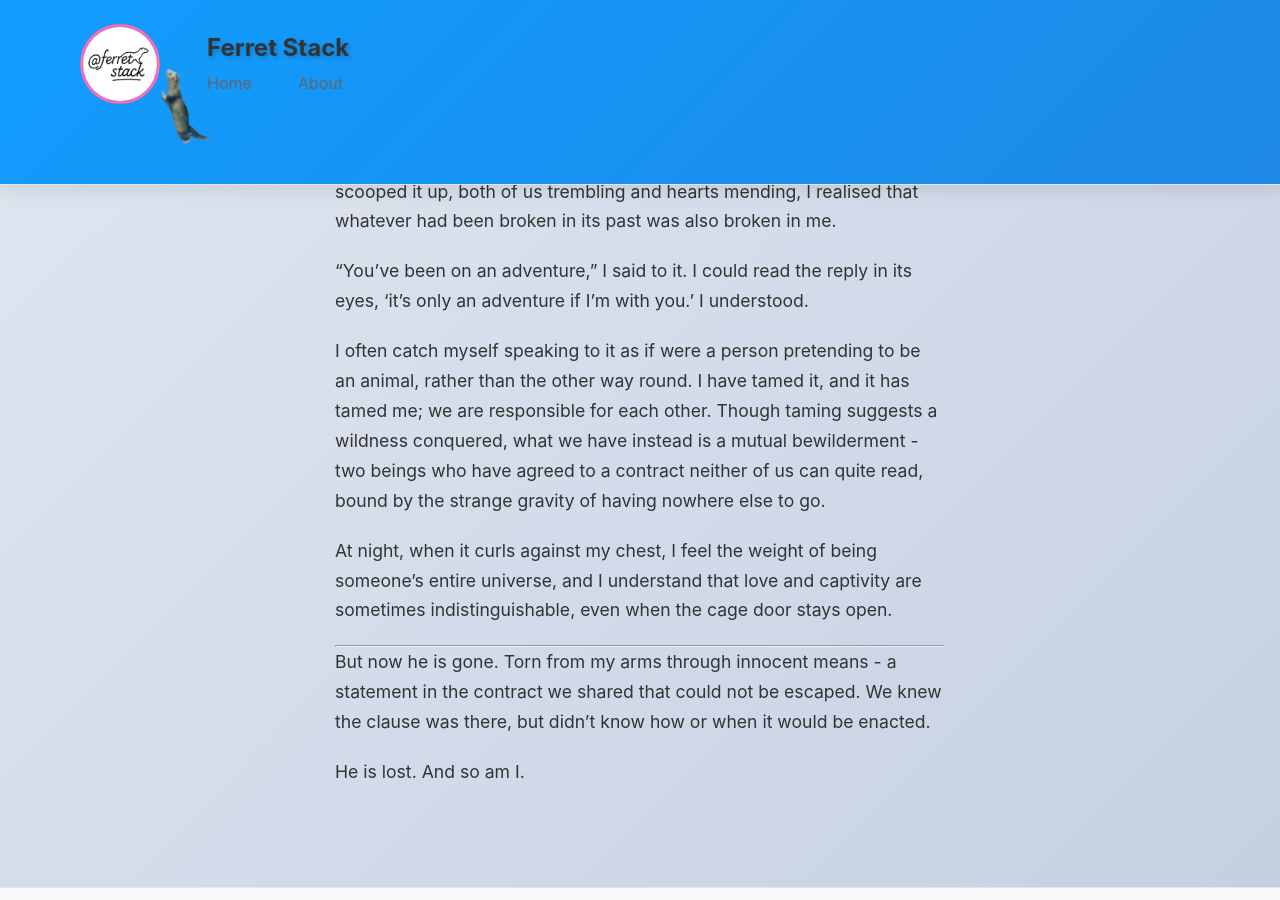
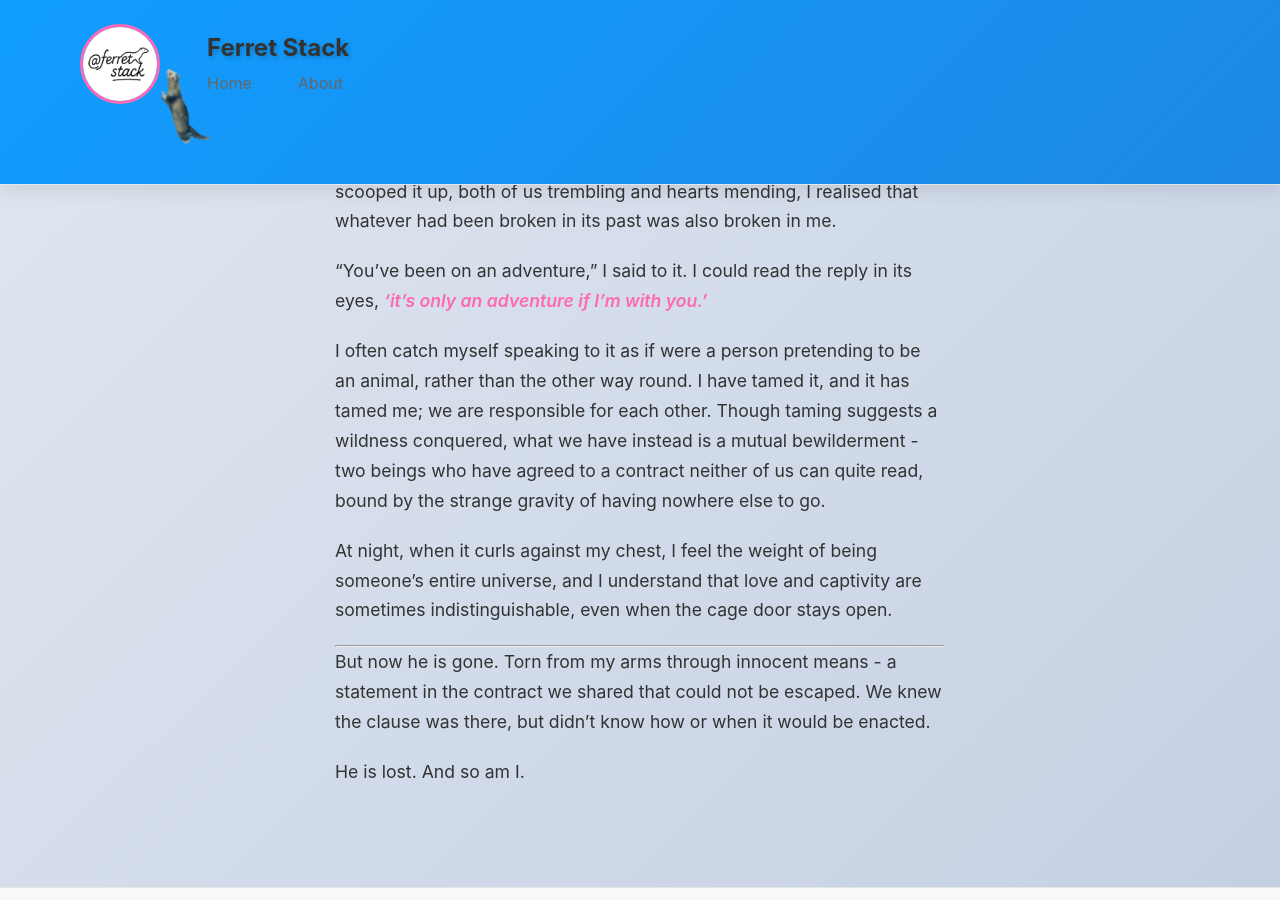
Before and after one commit to ferret-stack/ferret-stack.github.io, a Jekyll site: the page built from _posts/2025-09-25-Saving-You-Saved-Me.md, in a window 1280 px wide and 900 px high, scrolled down 1546 px. Built offline with Jekyll 4.4.1, drawn with Linux system fonts in a browser that asks for light colours.

Commit message:
Update 2025-09-25-Saving-You-Saved-Me.md

```diff
--- a/_posts/2025-09-25-Saving-You-Saved-Me.md
+++ b/_posts/2025-09-25-Saving-You-Saved-Me.md
@@ -21,7 +21,7 @@
 
 It saw me before I saw it. Emerging from some plant bed soaked and shivering, just as I was, it ran directly to me with a recognition that felt like coming home and it bit my ankle. Alerting me? Disciplining me? I scooped it up, both of us trembling and hearts mending, I realised that whatever had been broken in its past was also broken in me.
 
-"You've been on an adventure," I said to it. I could read the reply in its eyes, 'it's only an adventure if I'm with you.' I understood.
+"You've been on an adventure," I said to it. I could read the reply in its eyes, <em><span style="color:#ff69b4;">'it's only an adventure if I'm with you.'</span></em>
 
 I often catch myself speaking to it as if were a person pretending to be an animal, rather than the other way round. I have tamed it, and it has tamed me; we are responsible for each other. Though taming suggests a wildness conquered, what we have instead is a mutual bewilderment - two beings who have agreed to a contract neither of us can quite read, bound by the strange gravity of having nowhere else to go.
 
```
